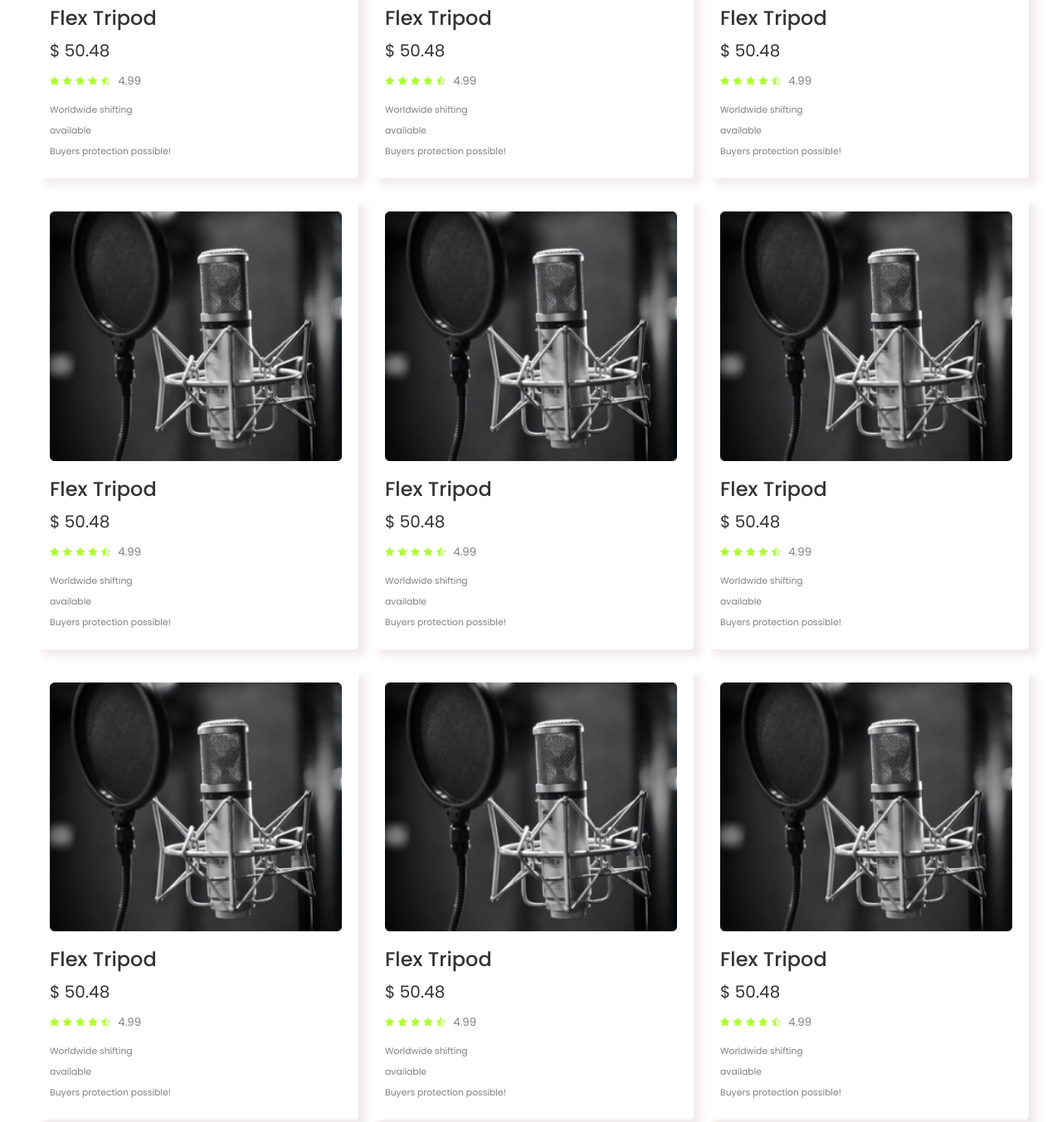
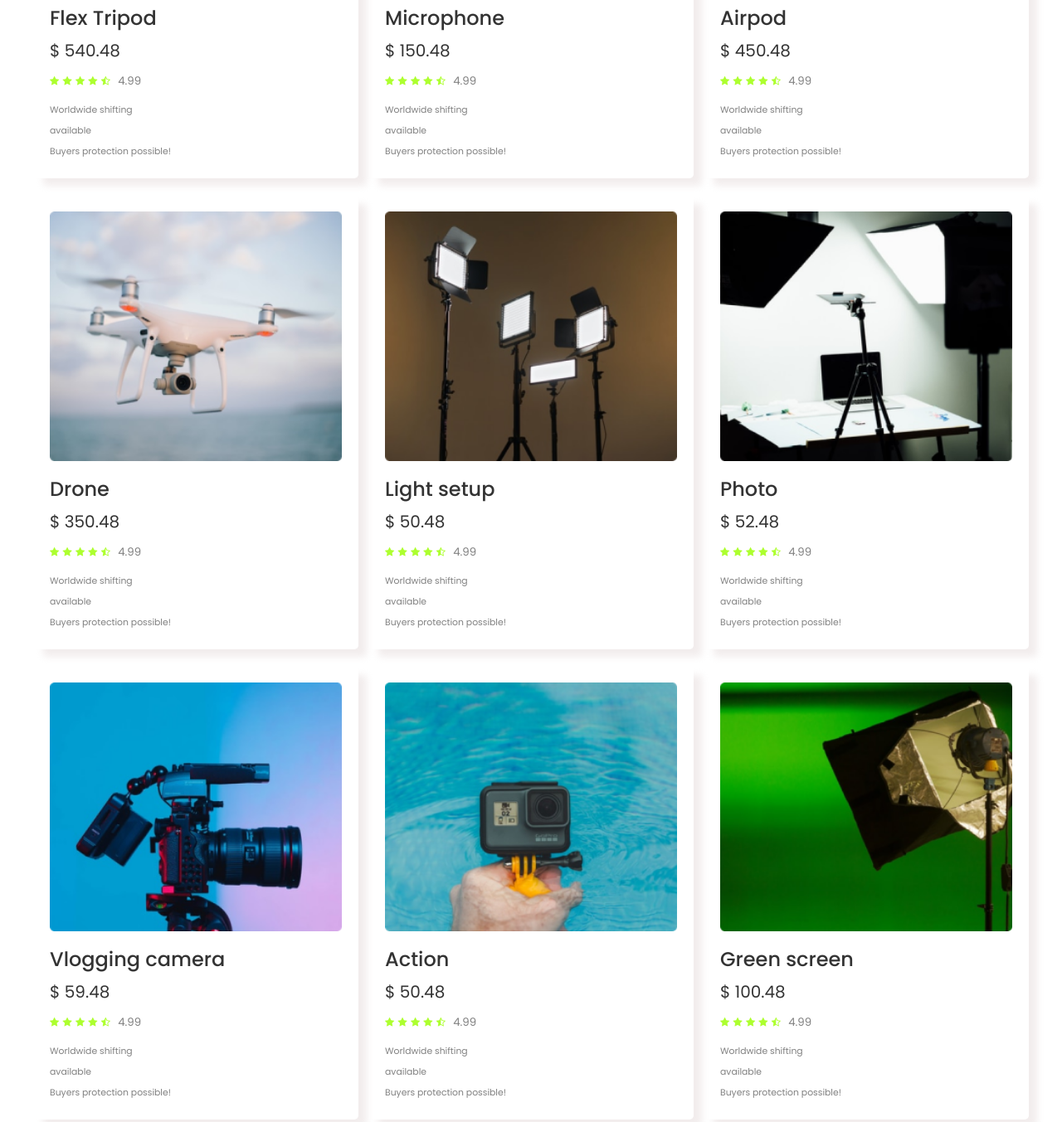
Before and after one commit to as-shamrat/Assignment-two, a plain HTML site: page index.html in a window 1280 px wide. Shown: the part 1200-2553 px from the top of the page at 83% size. Drawn offline with Linux system fonts and the light colour scheme.

Commit message:
product image and price done

```diff
--- a/index.html
+++ b/index.html
@@ -85,11 +85,11 @@
           <div class="products">
             <div class="product">
               <div class="product-img">
-                <img src="images/mic.png" alt="" />
+                <img src="images/tripod.png" alt="" />
               </div>
               <div class="product-detail">
                 <h2 class="product-name">Flex Tripod</h2>
-                <p class="product-price">$ 50.48</p>
+                <p class="product-price">$ 540.48</p>
                 <div class="product-rating">
                   <i class="fa fa-star" aria-hidden="true"></i>
                   <i class="fa fa-star" aria-hidden="true"></i>
@@ -110,7 +110,73 @@
                 <img src="images/mic.png" alt="" />
               </div>
               <div class="product-detail">
-                <h2 class="product-name">Flex Tripod</h2>
+                <h2 class="product-name">Microphone</h2>
+                <p class="product-price">$ 150.48</p>
+                <div class="product-rating">
+                  <i class="fa fa-star" aria-hidden="true"></i>
+                  <i class="fa fa-star" aria-hidden="true"></i>
+                  <i class="fa fa-star" aria-hidden="true"></i>
+                  <i class="fa fa-star" aria-hidden="true"></i>
+                  <i class="fa fa-star-half-o" aria-hidden="true"></i>
+                  <small>4.99</small>
+                </div>
+                <p class="product-text-small">
+                  <small>Worldwide shifting</small><br />
+                  <small>available </small> <br />
+                  <small>Buyers protection possible!</small>
+                </p>
+              </div>
+            </div>
+            <div class="product">
+              <div class="product-img">
+                <img src="images/airpod.png " alt="" />
+              </div>
+              <div class="product-detail">
+                <h2 class="product-name">Airpod</h2>
+                <p class="product-price">$ 450.48</p>
+                <div class="product-rating">
+                  <i class="fa fa-star" aria-hidden="true"></i>
+                  <i class="fa fa-star" aria-hidden="true"></i>
+                  <i class="fa fa-star" aria-hidden="true"></i>
+                  <i class="fa fa-star" aria-hidden="true"></i>
+                  <i class="fa fa-star-half-o" aria-hidden="true"></i>
+                  <small>4.99</small>
+                </div>
+                <p class="product-text-small">
+                  <small>Worldwide shifting</small><br />
+                  <small>available </small> <br />
+                  <small>Buyers protection possible!</small>
+                </p>
+              </div>
+            </div>
+            <div class="product">
+              <div class="product-img">
+                <img src="images/drone.png" alt="" />
+              </div>
+              <div class="product-detail">
+                <h2 class="product-name">Drone</h2>
+                <p class="product-price">$ 350.48</p>
+                <div class="product-rating">
+                  <i class="fa fa-star" aria-hidden="true"></i>
+                  <i class="fa fa-star" aria-hidden="true"></i>
+                  <i class="fa fa-star" aria-hidden="true"></i>
+                  <i class="fa fa-star" aria-hidden="true"></i>
+                  <i class="fa fa-star-half-o" aria-hidden="true"></i>
+                  <small>4.99</small>
+                </div>
+                <p class="product-text-small">
+                  <small>Worldwide shifting</small><br />
+                  <small>available </small> <br />
+                  <small>Buyers protection possible!</small>
+                </p>
+              </div>
+            </div>
+            <div class="product">
+              <div class="product-img">
+                <img src="images/lights.png" alt="" />
+              </div>
+              <div class="product-detail">
+                <h2 class="product-name">Light setup</h2>
                 <p class="product-price">$ 50.48</p>
                 <div class="product-rating">
                   <i class="fa fa-star" aria-hidden="true"></i>
@@ -129,10 +195,54 @@
             </div>
             <div class="product">
               <div class="product-img">
-                <img src="images/mic.png" alt="" />
+                <img src="images/setup.png" alt="" />
               </div>
               <div class="product-detail">
-                <h2 class="product-name">Flex Tripod</h2>
+                <h2 class="product-name">Photo</h2>
+                <p class="product-price">$ 52.48</p>
+                <div class="product-rating">
+                  <i class="fa fa-star" aria-hidden="true"></i>
+                  <i class="fa fa-star" aria-hidden="true"></i>
+                  <i class="fa fa-star" aria-hidden="true"></i>
+                  <i class="fa fa-star" aria-hidden="true"></i>
+                  <i class="fa fa-star-half-o" aria-hidden="true"></i>
+                  <small>4.99</small>
+                </div>
+                <p class="product-text-small">
+                  <small>Worldwide shifting</small><br />
+                  <small>available </small> <br />
+                  <small>Buyers protection possible!</small>
+                </p>
+              </div>
+            </div>
+            <div class="product">
+              <div class="product-img">
+                <img src="images/camera.png" alt="" />
+              </div>
+              <div class="product-detail">
+                <h2 class="product-name">Vlogging camera</h2>
+                <p class="product-price">$ 59.48</p>
+                <div class="product-rating">
+                  <i class="fa fa-star" aria-hidden="true"></i>
+                  <i class="fa fa-star" aria-hidden="true"></i>
+                  <i class="fa fa-star" aria-hidden="true"></i>
+                  <i class="fa fa-star" aria-hidden="true"></i>
+                  <i class="fa fa-star-half-o" aria-hidden="true"></i>
+                  <small>4.99</small>
+                </div>
+                <p class="product-text-small">
+                  <small>Worldwide shifting</small><br />
+                  <small>available </small> <br />
+                  <small>Buyers protection possible!</small>
+                </p>
+              </div>
+            </div>
+            <div class="product">
+              <div class="product-img">
+                <img src="images/action.png" alt="" />
+              </div>
+              <div class="product-detail">
+                <h2 class="product-name">Action</h2>
                 <p class="product-price">$ 50.48</p>
                 <div class="product-rating">
                   <i class="fa fa-star" aria-hidden="true"></i>
@@ -151,121 +261,11 @@
             </div>
             <div class="product">
               <div class="product-img">
-                <img src="images/mic.png" alt="" />
+                <img src="images/single-light.png" alt="" />
               </div>
               <div class="product-detail">
-                <h2 class="product-name">Flex Tripod</h2>
-                <p class="product-price">$ 50.48</p>
-                <div class="product-rating">
-                  <i class="fa fa-star" aria-hidden="true"></i>
-                  <i class="fa fa-star" aria-hidden="true"></i>
-                  <i class="fa fa-star" aria-hidden="true"></i>
-                  <i class="fa fa-star" aria-hidden="true"></i>
-                  <i class="fa fa-star-half-o" aria-hidden="true"></i>
-                  <small>4.99</small>
-                </div>
-                <p class="product-text-small">
-                  <small>Worldwide shifting</small><br />
-                  <small>available </small> <br />
-                  <small>Buyers protection possible!</small>
-                </p>
-              </div>
-            </div>
-            <div class="product">
-              <div class="product-img">
-                <img src="images/mic.png" alt="" />
-              </div>
-              <div class="product-detail">
-                <h2 class="product-name">Flex Tripod</h2>
-                <p class="product-price">$ 50.48</p>
-                <div class="product-rating">
-                  <i class="fa fa-star" aria-hidden="true"></i>
-                  <i class="fa fa-star" aria-hidden="true"></i>
-                  <i class="fa fa-star" aria-hidden="true"></i>
-                  <i class="fa fa-star" aria-hidden="true"></i>
-                  <i class="fa fa-star-half-o" aria-hidden="true"></i>
-                  <small>4.99</small>
-                </div>
-                <p class="product-text-small">
-                  <small>Worldwide shifting</small><br />
-                  <small>available </small> <br />
-                  <small>Buyers protection possible!</small>
-                </p>
-              </div>
-            </div>
-            <div class="product">
-              <div class="product-img">
-                <img src="images/mic.png" alt="" />
-              </div>
-              <div class="product-detail">
-                <h2 class="product-name">Flex Tripod</h2>
-                <p class="product-price">$ 50.48</p>
-                <div class="product-rating">
-                  <i class="fa fa-star" aria-hidden="true"></i>
-                  <i class="fa fa-star" aria-hidden="true"></i>
-                  <i class="fa fa-star" aria-hidden="true"></i>
-                  <i class="fa fa-star" aria-hidden="true"></i>
-                  <i class="fa fa-star-half-o" aria-hidden="true"></i>
-                  <small>4.99</small>
-                </div>
-                <p class="product-text-small">
-                  <small>Worldwide shifting</small><br />
-                  <small>available </small> <br />
-                  <small>Buyers protection possible!</small>
-                </p>
-              </div>
-            </div>
-            <div class="product">
-              <div class="product-img">
-                <img src="images/mic.png" alt="" />
-              </div>
-              <div class="product-detail">
-                <h2 class="product-name">Flex Tripod</h2>
-                <p class="product-price">$ 50.48</p>
-                <div class="product-rating">
-                  <i class="fa fa-star" aria-hidden="true"></i>
-                  <i class="fa fa-star" aria-hidden="true"></i>
-                  <i class="fa fa-star" aria-hidden="true"></i>
-                  <i class="fa fa-star" aria-hidden="true"></i>
-                  <i class="fa fa-star-half-o" aria-hidden="true"></i>
-                  <small>4.99</small>
-                </div>
-                <p class="product-text-small">
-                  <small>Worldwide shifting</small><br />
-                  <small>available </small> <br />
-                  <small>Buyers protection possible!</small>
-                </p>
-              </div>
-            </div>
-            <div class="product">
-              <div class="product-img">
-                <img src="images/mic.png" alt="" />
-              </div>
-              <div class="product-detail">
-                <h2 class="product-name">Flex Tripod</h2>
-                <p class="product-price">$ 50.48</p>
-                <div class="product-rating">
-                  <i class="fa fa-star" aria-hidden="true"></i>
-                  <i class="fa fa-star" aria-hidden="true"></i>
-                  <i class="fa fa-star" aria-hidden="true"></i>
-                  <i class="fa fa-star" aria-hidden="true"></i>
-                  <i class="fa fa-star-half-o" aria-hidden="true"></i>
-                  <small>4.99</small>
-                </div>
-                <p class="product-text-small">
-                  <small>Worldwide shifting</small><br />
-                  <small>available </small> <br />
-                  <small>Buyers protection possible!</small>
-                </p>
-              </div>
-            </div>
-            <div class="product">
-              <div class="product-img">
-                <img src="images/mic.png" alt="" />
-              </div>
-              <div class="product-detail">
-                <h2 class="product-name">Flex Tripod</h2>
-                <p class="product-price">$ 50.48</p>
+                <h2 class="product-name">Green screen</h2>
+                <p class="product-price">$ 100.48</p>
                 <div class="product-rating">
                   <i class="fa fa-star" aria-hidden="true"></i>
                   <i class="fa fa-star" aria-hidden="true"></i>
```
